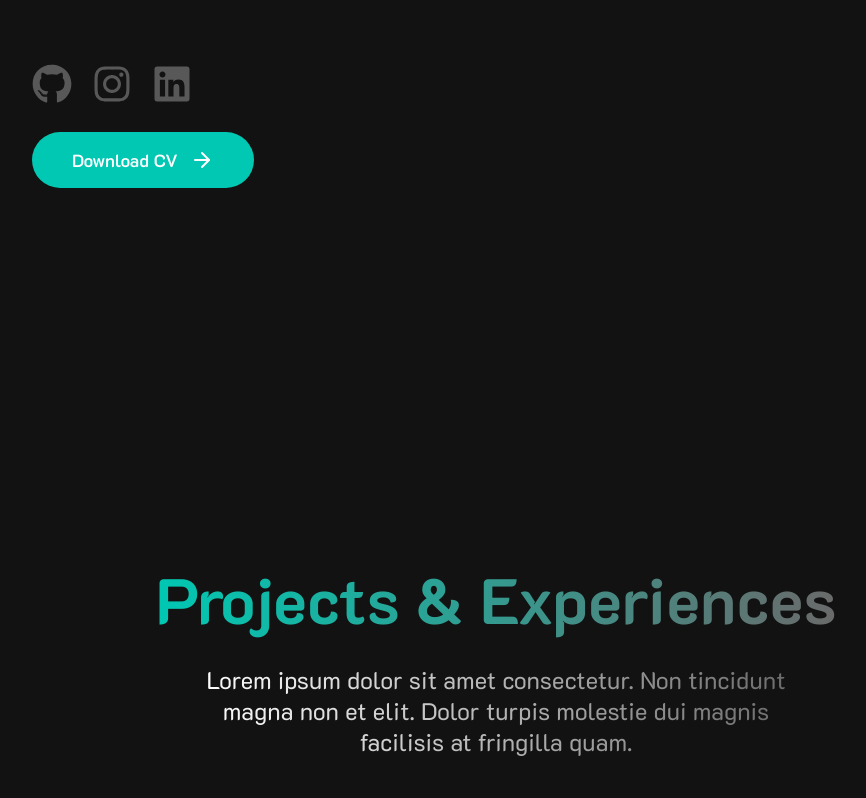
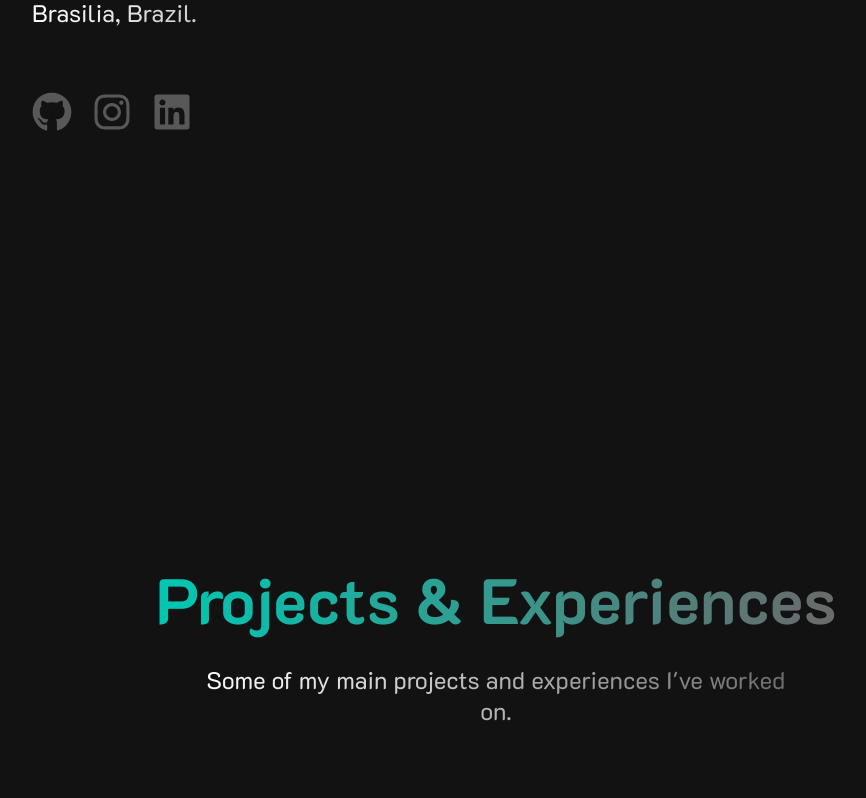
Before and after one commit to LuckSkyDevel/Portifolio, a React (Create React App) app: page / in a window 1280 px wide. Shown: the part 462-1260 px from the top of the page, without its empty margins (144-1010 px from the left). Built offline with nearby package versions, Linux system fonts and the light colour scheme; the HTML template or start-up script is replaced by a standard one.

Commit message:
Oculting Hiding button Download CV and update texts.

```diff
--- a/src/App.css
+++ b/src/App.css
@@ -317,7 +317,7 @@ nav {
 
 .about-primary-text {
   font-size: clamp(1rem, 3vw, 1.5rem);
-  max-width: 100%;
+  max-width: 80%;
   background: linear-gradient(90deg, #FFFFFF 0%, #6a6a6a 100%);
   margin: 1.5rem 0rem;
   text-align: justify;
--- a/src/components/Contact.js
+++ b/src/components/Contact.js
@@ -1,5 +1,6 @@
 import React from 'react';
 import { FaGithub, FaInstagram, FaLinkedin, FaWhatsapp } from 'react-icons/fa';
+import { GoMail } from "react-icons/go";
 
 function Contact() {
     return (
@@ -13,6 +14,7 @@ function Contact() {
                     <a href='https://www.instagram.com/lucas_carvalhodf/' target="_blank" rel="noopener noreferrer" className='contact-icons-heading'><FaInstagram /></a>
                     <a href='https://www.linkedin.com/in/lucascarvalho1415/' target="_blank" rel="noopener noreferrer" className='contact-icons-heading'><FaLinkedin /></a>
                     <a href='https://wa.me/5561998309595' target="_blank" rel="noopener noreferrer" className='contact-icons-heading'><FaWhatsapp /></a>
+                    <a href='mailto:lucas.carvalhoana@gmail.com' target="_blank" rel="noopener noreferrer" className='contact-icons-heading'><GoMail /></a>
                 </div>
             </div>
         </div>
--- a/src/components/Home.js
+++ b/src/components/Home.js
@@ -1,6 +1,5 @@
 import React from 'react';
 import TechGif from '../assets/tech2.gif';
-import BannerImage from '../assets/banner-image.png';
 import Navbar from './Navbar';
 import { FiArrowRight } from "react-icons/fi";
 import { FaGithub, FaInstagram, FaLinkedin } from 'react-icons/fa';
@@ -25,9 +24,9 @@ function Home() {
             <a href='https://www.instagram.com/lucas_carvalhodf/'><FaInstagram /></a>
             <a href='https://www.linkedin.com/in/lucascarvalho1415/'><FaLinkedin /></a>
           </div>
-          <button className="secondary-button">
+          {/* <button className="secondary-button">
             Download CV <FiArrowRight />{" "}
-          </button>
+          </button> */}
         </div>
       </div>
     </div>
--- a/src/components/Projects.js
+++ b/src/components/Projects.js
@@ -43,8 +43,7 @@ function Projects() {
             <div className="project-section-top">
                 <h1 className="primary-heading">Projects & Experiences</h1>
                 <p className="primary-text">
-                    Lorem ipsum dolor sit amet consectetur. Non tincidunt magna non et
-                    elit. Dolor turpis molestie dui magnis facilisis at fringilla quam.
+                    Some of my main projects and experiences I've worked on.
                 </p>
             </div>
             <div className="project-section-bottom">
```
